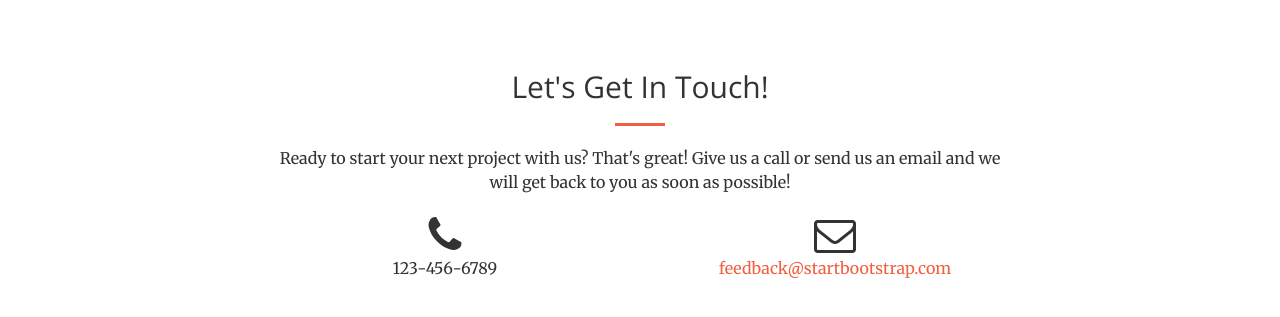
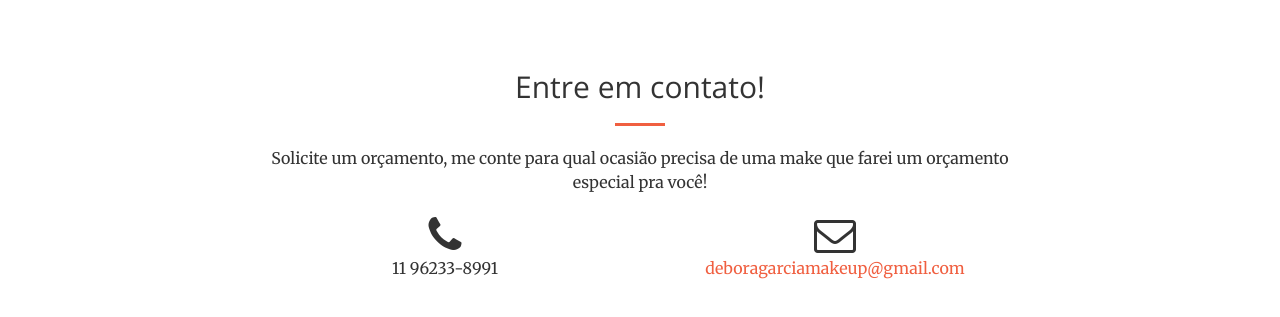
Before and after one commit to leogcarvalho/DG-MakeUp-Website, a website: page index.html in a window 1280 px wide. Shown: the part 2367-2684 px from the top of the page. Drawn offline with nearby package versions, Linux system fonts and the light colour scheme.

Commit message:
Alterações de informações no template
Nenhuma grande mudança estrutural.

```diff
--- a/index.html
+++ b/index.html
@@ -47,7 +47,7 @@
             </div>
 
             <div class="navbar-header">
-            	<a class="navbar-brand page-scroll" href="#page-top">Debora Garcia Make Up</a>
+            		<a class="navbar-brand page-scroll" href="#page-top">Debora Garcia Make Up</a>
             </div>
 
             <!-- Collect the nav links, forms, and other content for toggling -->
@@ -75,7 +75,8 @@
     <header>
         <div class="header-content">
             <div class="header-content-inner">
-                <h1 id="homeHeading">MAQUIADORA PROFISSIONAL DE SÃO PAULO</h1>
+                <h1 id="homeHeading">MAQUIADORA PROFISSIONAL DE</h1>
+                <h1 id="homeHeading">SÃO PAULO</h1>
                 <hr>
                 <p>Maquiagens para festas, eventos, casamentos, debutantes e muito mais. Navegue pelo site e descubra mais sobre o meu trabalho!</p>
                 <a href="#about" class="btn btn-primary btn-xl page-scroll">Saiba mais</a>
@@ -249,17 +250,17 @@
         <div class="container">
             <div class="row">
                 <div class="col-lg-8 col-lg-offset-2 text-center">
-                    <h2 class="section-heading">Let's Get In Touch!</h2>
+                    <h2 class="section-heading">Entre em contato!</h2>
                     <hr class="primary">
-                    <p>Ready to start your next project with us? That's great! Give us a call or send us an email and we will get back to you as soon as possible!</p>
+                    <p>Solicite um orçamento, me conte para qual ocasião precisa de uma make que farei um orçamento especial pra você!</p>
                 </div>
                 <div class="col-lg-4 col-lg-offset-2 text-center">
                     <i class="fa fa-phone fa-3x sr-contact"></i>
-                    <p>123-456-6789</p>
+                    <p>11 96233-8991</p>
                 </div>
                 <div class="col-lg-4 text-center">
                     <i class="fa fa-envelope-o fa-3x sr-contact"></i>
-                    <p><a href="mailto:your-email@your-domain.com">feedback@startbootstrap.com</a></p>
+                    <p><a href="mailto:deboragarciamakeup@gmail.com">deboragarciamakeup@gmail.com</a></p>
                 </div>
             </div>
         </div>
```
Also changed, not shown: img/portfolio/fullsize/1.jpg, img/portfolio/fullsize/2.jpg, img/portfolio/thumbnails/1.jpg, img/portfolio/thumbnails/2.jpg.
